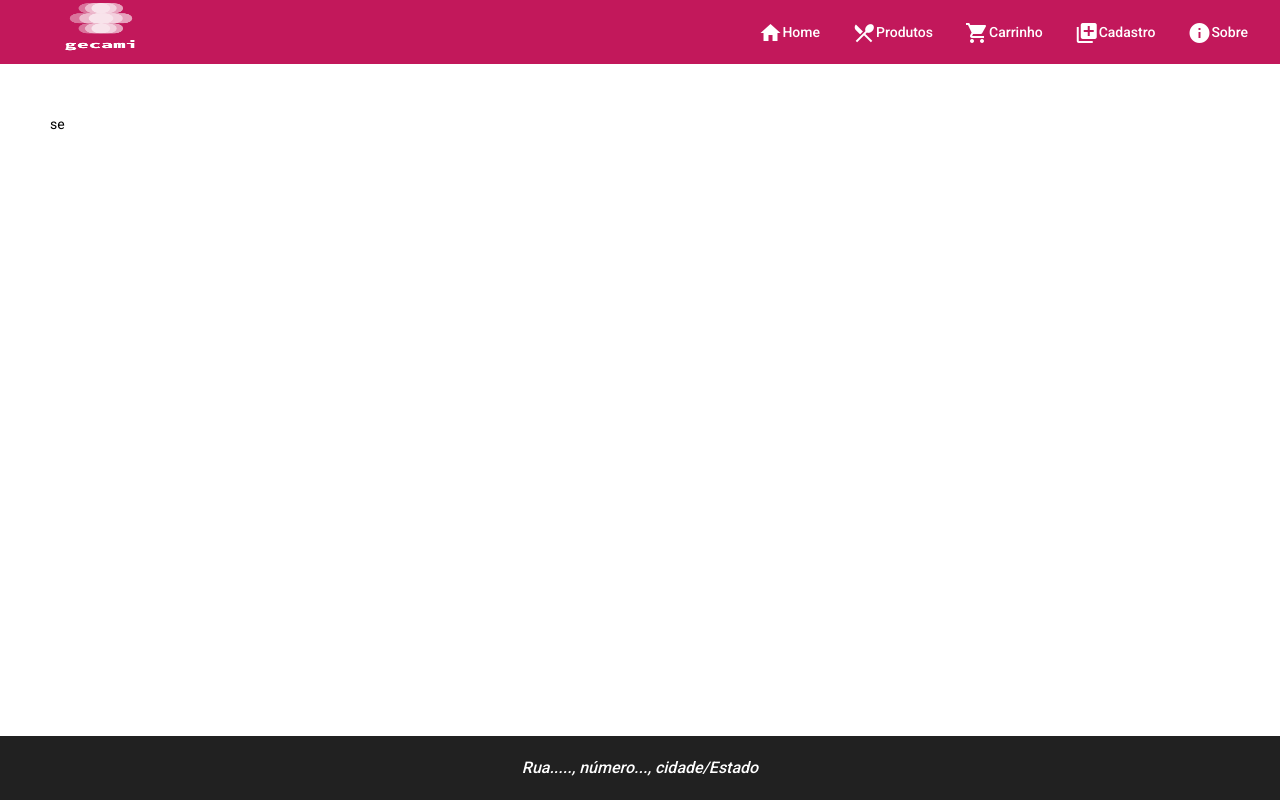
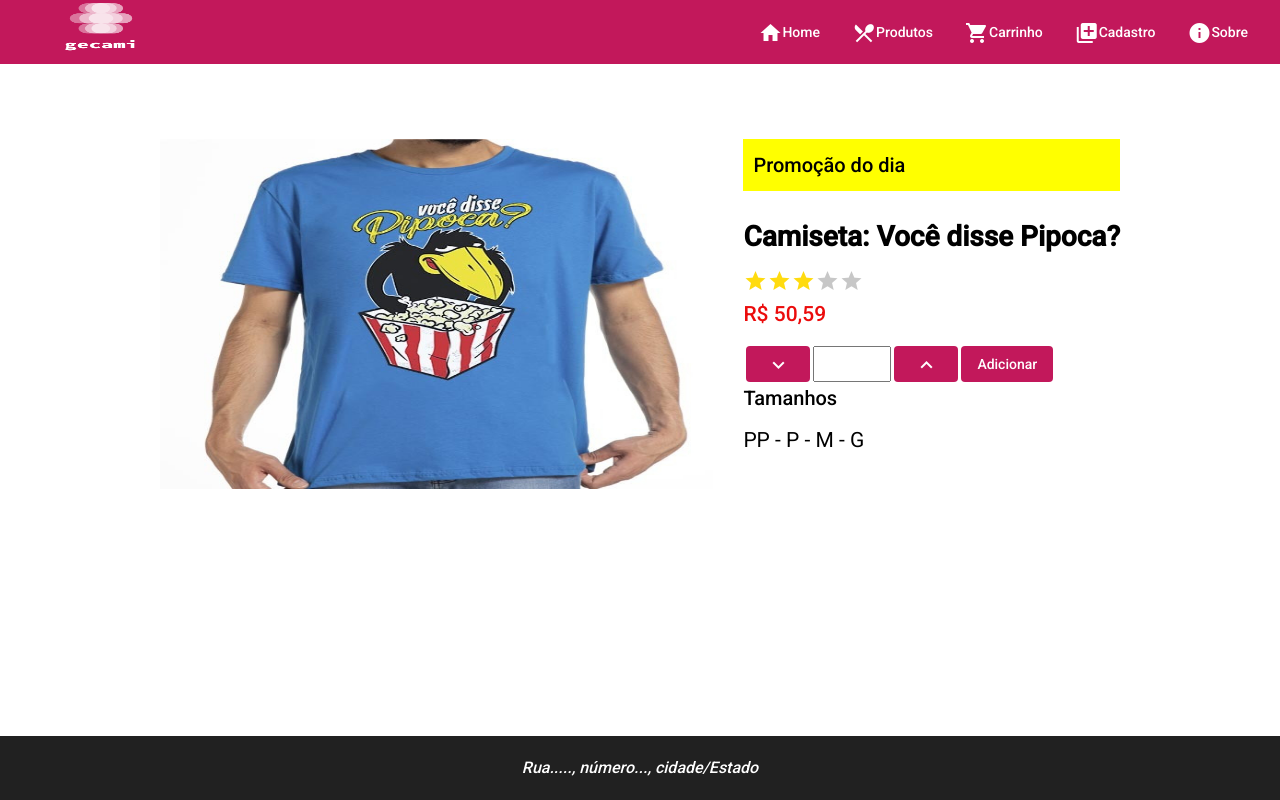
Before and after one commit to Felip-Oliv/prg-exemplo, an Angular app: page /home in a window 1280 px wide. Built offline with nearby package versions, Linux system fonts and the light colour scheme.

Commit message:
Ajustando página home

```diff
--- a/src/app/app.module.ts
+++ b/src/app/app.module.ts
@@ -19,6 +19,7 @@ import {MatIconModule} from '@angular/material/icon';
 import {MatCardModule} from '@angular/material/card';
 import {MatTableModule} from '@angular/material/table';
 import {MatFormFieldModule} from '@angular/material/form-field';
+import { SeletorComponent } from './seletor/seletor.component';
 
 @NgModule({
   declarations: [
@@ -30,7 +31,8 @@ import {MatFormFieldModule} from '@angular/material/form-field';
     ProdutoComponent,
     CarrinhoComponent,
     AdmComponent,
-    SobreComponent
+    SobreComponent,
+    SeletorComponent
   ],
   imports: [
     MatFormFieldModule,
--- a/src/app/home/home.component.css
+++ b/src/app/home/home.component.css
@@ -0,0 +1,59 @@
+.home-promo {
+  display: flex;
+  max-width: 960px;
+  margin: auto;
+  margin-top: 25px;
+}
+
+.home-promo-imagem {
+  flex: 1 0 350px;
+  max-height: 350px;
+}
+
+.home-promo-conteudo {
+
+  margin-left: 30px;
+}
+
+.home-promo-secao{
+  background-color: yellow;
+  box-sizing: content-box;
+  padding: 10px;
+  margin-bottom: 30px;
+  display: inline block;
+}
+.home-promo-titulo {
+  font-weight: bold;
+  font-size: 2em;
+
+}
+
+.home-promo-preco {
+  font-size: 1.5em;
+  color: #eb0c0c;
+
+}
+
+.home-promo-texto {
+  font-size: 1.5em;
+
+}
+
+.home-promo-titulo-desc {
+margin-top: 20px0;
+
+}
+
+.star {
+  color: #c7c7c7;
+}
+
+.star-checked {
+  color: #ffdb0f;
+}
+
+@media (max-width: 600px) {
+  .home-prato {
+    flex-wrap: wrap;
+  }
+}
--- a/src/app/home/home.component.html
+++ b/src/app/home/home.component.html
@@ -1 +1,18 @@
- se
+<section class="home-promo">
+  <img class="home-promo-imagem" src="../../assets/img/cami1.png" alt="Promoção do dia">
+
+  <span class="home-promo-conteudo">
+    <h2 class="home-promo-secao">Promoção do dia</h2>
+    <h1 class="home-promo-titulo">Camiseta: Você disse Pipoca?</h1>
+    <mat-icon class="star-checked">star</mat-icon>
+    <mat-icon class="star-checked">star</mat-icon>
+    <mat-icon class="star-checked">star</mat-icon>
+    <mat-icon class="star">star</mat-icon>
+    <mat-icon class="star">star</mat-icon>
+    <h2 class="home-promo-preco">R$ 50,59</h2>
+    <app-seletor></app-seletor>
+    <h2 class="home-promo-titulo-desc">Tamanhos</h2>
+    <p class="home-promo-texto">PP - P - M - G</p>
+  </span>
+
+</section>
--- a/src/app/produto/produto.component.css
+++ b/src/app/produto/produto.component.css
@@ -0,0 +1,8 @@
+.example-card {
+  max-width: 400px;
+}
+
+.example-header-image {
+  background-image: url('https://material.angular.io/assets/img/examples/shiba1.jpg');
+  background-size: cover;
+}
--- a/src/app/produto/produto.component.html
+++ b/src/app/produto/produto.component.html
@@ -1,4 +1,21 @@
-<h2>Componente Produtos</h2>
+<mat-card *ngFor="let produto of produtos" class="example-card">
+  <mat-card-header>
+    <div mat-card-avatar class="example-header-image"></div>
+    <mat-card-title>{{produto.nome}}</mat-card-title>
+    <mat-card-subtitle>{{produto.id}}</mat-card-subtitle>
+  </mat-card-header>
+  <img img src="{{produto.foto}}">
+  <mat-card-content>
+    <p>
+     Tamanhos: PP - P - M - G
+    </p>
+  </mat-card-content>
+  <mat-card-actions>
+    <button mat-button>Adicionar</button>
+    <button mat-button>Curtir</button>
+  </mat-card-actions>
+</mat-card>
+
 
 <div *ngFor="let produto of produtos">
   <h1>{{produto.nome}}</h1>
--- /dev/null
+++ b/src/app/seletor/seletor.component.css
@@ -0,0 +1,13 @@
+.seletor {
+  display: flex;
+  align-items: stretch;
+}
+
+.seletor input {
+  width: 70px;
+  text-align: center;
+}
+
+.seletor-item {
+  margin-left: 3px;
+}
--- /dev/null
+++ b/src/app/seletor/seletor.component.html
@@ -0,0 +1,6 @@
+<span class="seletor">
+  <button class="seletor-item" mat-flat-button color="primary"><mat-icon>keyboard_arrow_down</mat-icon></button>
+  <input class="seletor-item" type="text">
+  <button class="seletor-item" mat-flat-button color="primary"><mat-icon>keyboard_arrow_up</mat-icon></button>
+  <button class="seletor-item" mat-flat-button color="primary">Adicionar</button>
+</span>
--- /dev/null
+++ b/src/app/seletor/seletor.component.ts
@@ -0,0 +1,15 @@
+import { Component, OnInit } from '@angular/core';
+
+@Component({
+  selector: 'app-seletor',
+  templateUrl: './seletor.component.html',
+  styleUrls: ['./seletor.component.css']
+})
+export class SeletorComponent implements OnInit {
+
+  constructor() { }
+
+  ngOnInit(): void {
+  }
+
+}
```
